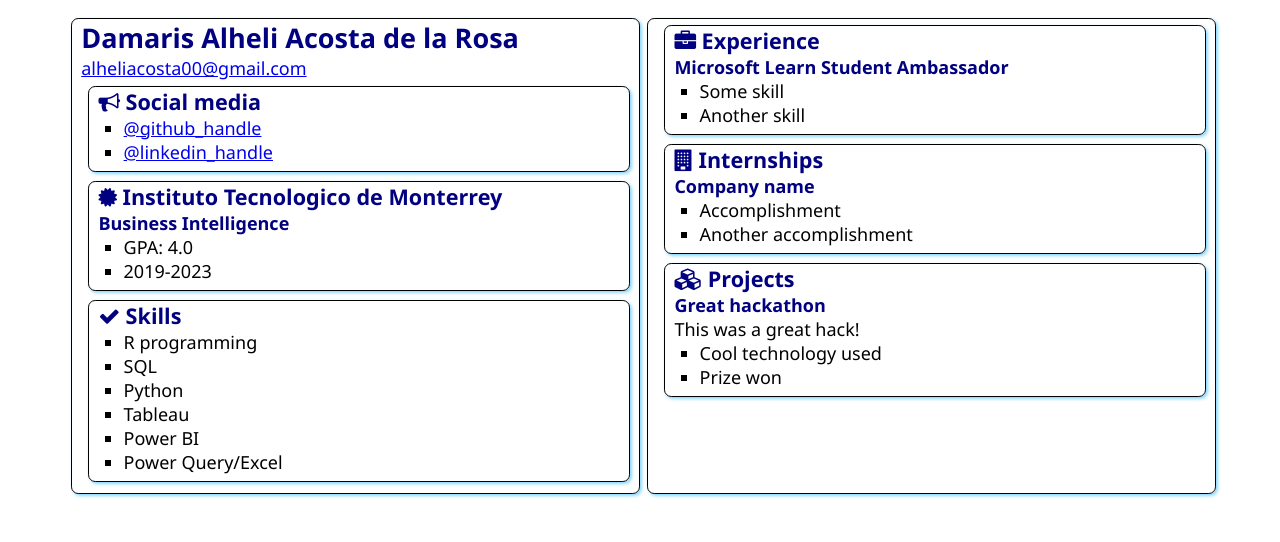
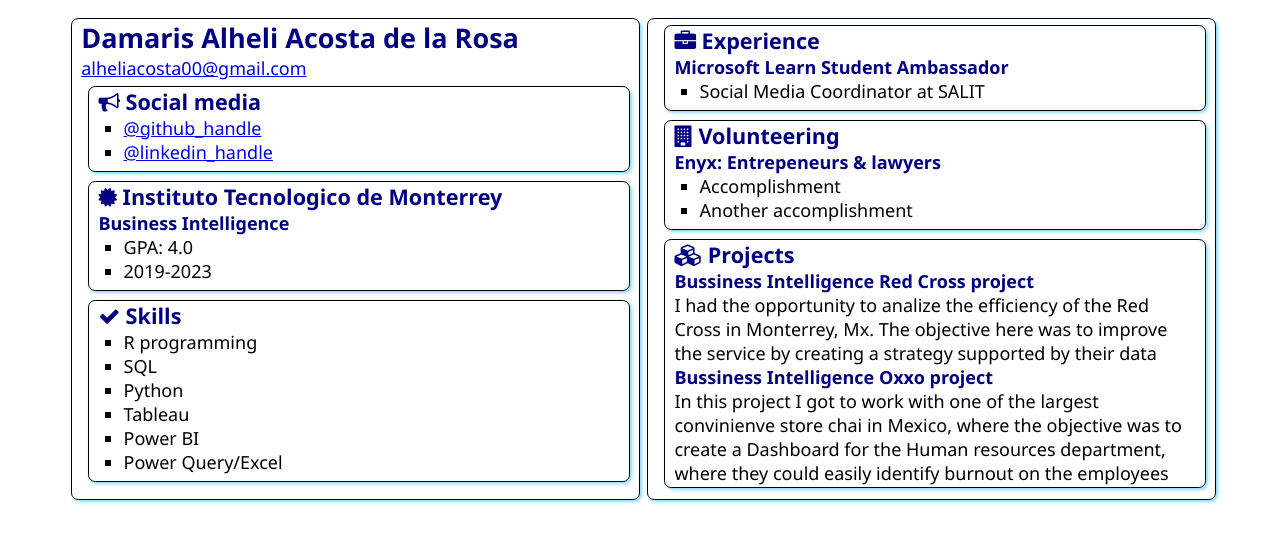
Before and after one commit to damarisacosta/SATechnicalOnboarding, a plain HTML site: page src/index.html in a window 1280 px wide. Drawn offline with Linux system fonts and the light colour scheme.

Commit message:
last changes

```diff
--- a/src/index.html
+++ b/src/index.html
@@ -63,17 +63,16 @@
                 </h2>
                 <h3>Microsoft Learn Student Ambassador</h3>
                 <ul>
-                    <li>Some skill</li>
-                    <li>Another skill</li>
+                    <li>Social Media Coordinator at SALIT</li>
                 </ul>
             </section>
             <section class="box">
                 <h2>
                     <i class="fa fa-building" aria-hidden="true"></i>
-                    Internships
+                    Volunteering
                 </h2>
 
-                <h3>Company name</h3>
+                <h3>Enyx: Entrepeneurs & lawyers</h3>
                 <ul>
                     <li>Accomplishment</li>
                     <li>Another accomplishment</li>
@@ -85,11 +84,10 @@
                     Projects
                 </h2>
 
-                <h3>Great hackathon</h3>
-                <div>This was a great hack!</div>
-                <ul>
-                    <li>Cool technology used</li>
-                    <li>Prize won</li>
+                <h3>Bussiness Intelligence Red Cross project</h3>
+                <div>I had the opportunity to analize the efficiency of the Red Cross in Monterrey, Mx. The objective here was to improve the service by creating a strategy supported by their data</div>
+                <h3>Bussiness Intelligence Oxxo project</h3>
+                <div> In this project I got to work with one of the largest convinienve store chai in Mexico, where the objective was to create a Dashboard for the Human resources department, where they could easily identify burnout on the employees</div>
                 </ul>
             </section>
         </article>
```
